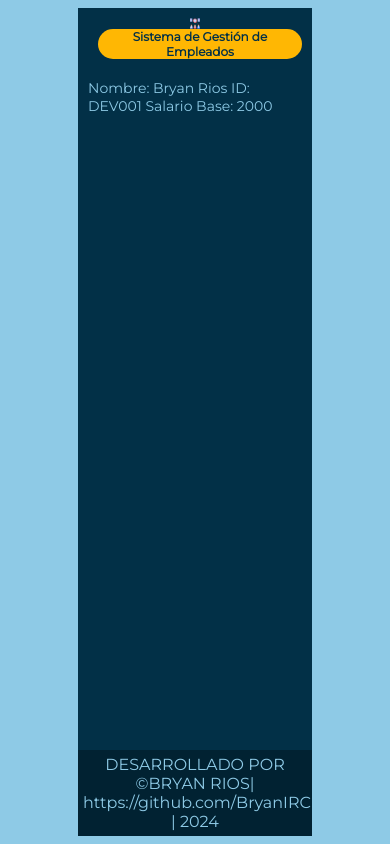
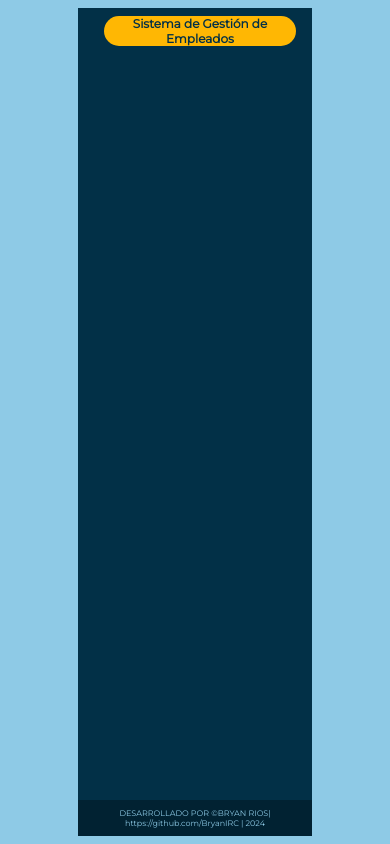
Before and after one commit to BryanIRC/DESARROLLO_VII_BRYAN_RIOS, a PHP site: page / in a window 390 px wide. Run offline with PHP 8.4, Linux system fonts and the light colour scheme.

Commit message:
Requerimientos 3, 4 y 5 del paso 6

```diff
--- a/TALLERES/TALLER_4/Empleado.php
+++ b/TALLERES/TALLER_4/Empleado.php
@@ -1,4 +1,5 @@
 <?php
+
 class Empleado
 {
     public $nombre;
@@ -11,21 +12,6 @@ class Empleado
         $this->setNombre($nombre);
         $this->setId($id);
         $this->setSalarioBase($salarioBase);
-    }
-    //Mestodos GET
-    public function getNombre()
-    {
-        return $this->nombre;
-    }
-
-    public function getId()
-    {
-        return $this->id;
-    }
-
-    public function getSalarioBase()
-    {
-        return $this->salarioBase;
     }
     //Metodos SET
     public function setNombre($nombre)
@@ -43,6 +29,22 @@ class Empleado
     {
         $this->salarioBase = doubleval($salarioBase);
     }
+    //Mestodos GET
+    public function getNombre()
+    {
+        return $this->nombre;
+    }
+
+    public function getId()
+    {
+        return $this->id;
+    }
+
+    public function getSalarioBase()
+    {
+        return $this->salarioBase;
+    }
+
 
     //Funcion para verificar
     public function obtenerInformacion()
--- /dev/null
+++ b/TALLERES/TALLER_4/Evaluable.php
@@ -0,0 +1,5 @@
+<?php
+interface Evaluable
+{
+    public function evaluarDesempenio();
+}
--- a/TALLERES/TALLER_4/includes-taller4/styles.css
+++ b/TALLERES/TALLER_4/includes-taller4/styles.css
@@ -2,35 +2,6 @@
 * {
     margin: 0;
     padding: 0;
-}
-
-@media (max-width: 768px) {
-    main {
-        padding: 15px;
-        font-size: 14px
-    }
-
-    header,
-    footer {
-        padding: 10px 15px;
-        display: flex;
-        flex-direction: column;
-    }
-}
-
-@media (max-width: 480px) {
-    main {
-        padding: 10px;
-        font-size: 14px;
-    }
-
-    header,
-    footer {
-        padding: 8px 10px;
-        font-size: 8px;
-        display: flex;
-        flex-direction: column;
-    }
 }
 
 body {
@@ -55,18 +26,21 @@ body {
 header {
     display: flex;
     align-items: center;
+    justify-content: space-between;
     padding: 10px;
 
 }
 
 #Logo {
     height: auto;
-    width: 5%;
+    max-width: 100px;
+    width: 10%;
 }
 
 #Encabezado {
+    flex-grow: 1;
     height: 100%;
-    width: 95%;
+    width: 90%;
     text-align: center;
     background-color: #ffb703;
     color: #023047;
@@ -104,3 +78,36 @@ footer {
     font-size: 16px;
     background-color: rgba(0, 0, 0, 0.3);
 }
+
+@media (max-width: 768px) {
+    main {
+        padding: 15px;
+        font-size: 14px;
+    }
+
+    #Logo {
+        display: none !important;
+    }
+
+    header,
+    footer {
+        padding: 10px 15px;
+        display: flex;
+        flex-direction: column;
+    }
+}
+
+@media (max-width: 480px) {
+    main {
+        padding: 10px;
+        font-size: 14px;
+    }
+
+    header,
+    footer {
+        padding: 8px 10px;
+        font-size: 8px;
+        display: flex;
+        flex-direction: column;
+    }
+}
--- a/TALLERES/TALLER_4/index.php
+++ b/TALLERES/TALLER_4/index.php
@@ -1,12 +1,9 @@
 <!DOCTYPE html>
 <html lang="en">
-<?php
-require_once 'Empleado.php';
-?>
 
 <head>
     <meta charset="UTF-8">
-    <meta name="viewport" content="width=device-width, initial-scale=1.0">
+    <meta name="viewport" content="width=device-width, initial-scale=1.0 minimum-scale=1.0">
     <link rel="stylesheet" href="./includes-taller4/styles.css">
     <link rel="icon" href="../SRC/ico.png" />
     <link href="https://fonts.googleapis.com/css?family=Montserrat" rel="stylesheet">
@@ -19,10 +16,6 @@ require_once 'Empleado.php';
         include 'includes-taller4/header.php'
         ?>
         <main>
-            <?php
-            $objEmpleado = new Empleado("Bryan Rios", "Dev001", "2000");
-            echo $objEmpleado->obtenerInformacion();
-            ?>
         </main>
         <?php
         include 'includes-taller4/footer.php'
```
Also changed, not shown: TALLERES/TALLER_4/Desarrollador.php (added, +52 -0 lines), TALLERES/TALLER_4/Gerente.php (added, +28 -0 lines).
